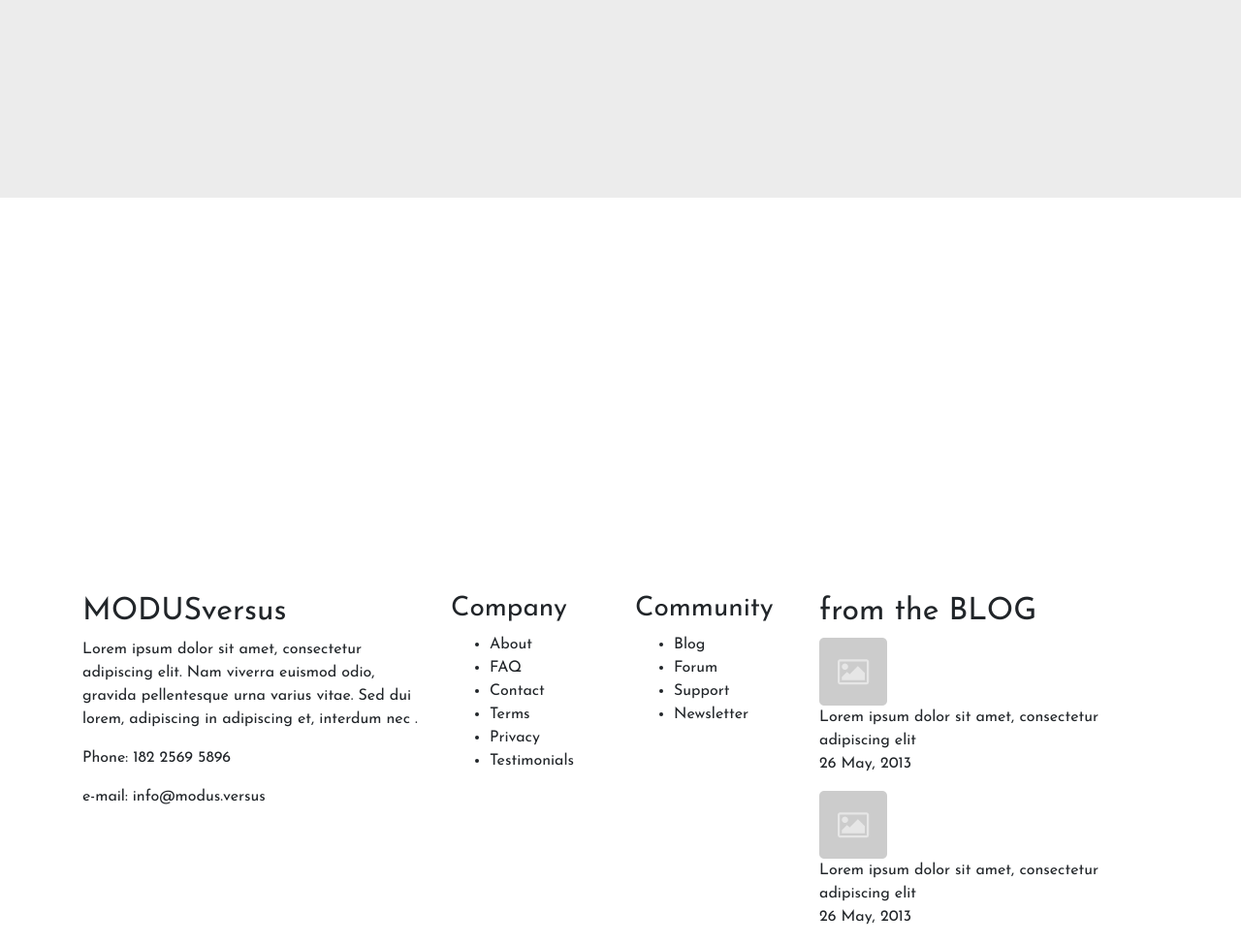
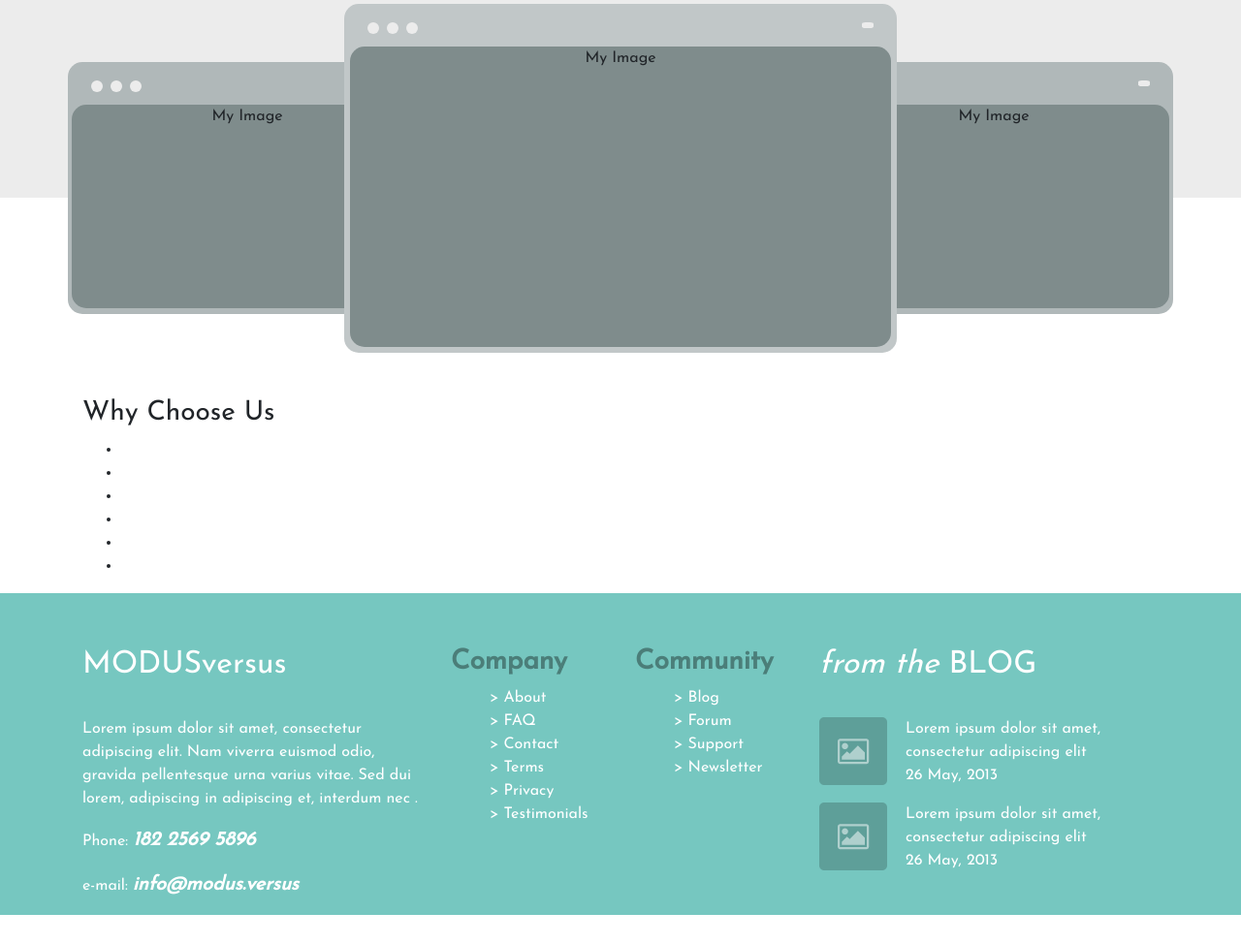
Before and after one commit to Andrian1993/Andrian1993.github.io, a plain HTML site: page index.html in a window 1280 px wide. Shown: the part 1293-2267 px from the top of the page at 97% size. After the commit the page ends 2237 px from the top, so only its background shows below. Drawn offline with nearby package versions, Linux system fonts and the light colour scheme.

Commit message:
About-Header added

```diff
--- a/css/styles.css
+++ b/css/styles.css
@@ -78,8 +78,6 @@ nav{
   background-color: #76c7c0;
 }
 
-
-
 /* intro-services */
 
 .intro-services{
@@ -94,12 +92,24 @@ nav{
   top: 48px;
 }
 
+.brand {
+  display: flex;
+  align-items: center;     /*Центрирование по вертикали */
+}
+
+.brand h3{
+  color: #ffffff;
+  margin-bottom: 0px;
+}
+
 .section-intro .col-xl-3,
 .section-intro .col-xl-9{
   display: flex;
   justify-content: center; /*Центрирование по горизонтали*/
   align-items: center;     /*Центрирование по вертикали */
 }
+
+
 
 .section-intro .row{
   min-height: 102px;
@@ -135,84 +145,157 @@ h5{
   text-align: center;
 }
 
+.about-header .container{
+  position: relative;
+  min-height: inherit;
+}
+
 .about-header h2{
   color: #e1524b;
 }
 
 .why-modus{
   position: relative;
-  top: 70px
+  top: 70px;
+}
+
+.image-card{
+  height: 360px;
+  width: 570px;
+  border-radius: 15px;
+  background: #c1c7c8;
+  position: absolute;
+  bottom: -40%;
+  left: 25%;
+  z-index: 2;
+}
+
+.image-card.right,
+.image-card.left{
+  height: 260px;
+  width: 370px;
+  left: auto;
+  right: 0;
+  bottom: -30%;
+  z-index: 1;
+  background: #b0b8b9;
+}
+
+.image-card.left{
+  right: auto;
+  left: 0;
+}
+
+.image-card .picture{
+  min-height: calc(100% - 50px);
+  max-width: 98%;
+  background: #7f8c8c;
+  border-radius: 15px;
+  margin: 0 auto;
+  margin-top: 29px;
+}
+
+.buttons{
+  padding: 0 20px;
+  padding-top: 15px;
+}
+
+.left-button{
+  display: inline-block;
+  height: 12px;
+  width: 12px;
+  border-radius: 100%;
+  background: #ececec;
+  float: left;
+  margin: 4px;
+}
+
+.right-button{
+  width: 12px;
+  height: 6px;
+  border-radius: 30%;
+  background: #ececec;
+  float: right;
+  margin: 4px;
 }
 
 .about-footer{
   min-height: 408px;
+  display: flex;
+}
+
+.about-footer .container{
+  min-height: 195px;
+
+}
+/* progress bar */
+/* код партнера */
+
+.footer {
+
+  padding-top: 20px;
+  background-image: url(img/linear.png) no-repeat;
+  background-color: #76c7c0;
+
+}
+
+.footer .footer_number {
+  font-size: 20px;
+  font-style: italic;
+  font-weight: 600;
+  margin: 0 auto;
+}
+
+.footer .footer_email {
+  font-size: 20px;
+  font-style: italic;
+  font-weight: 600;
 }
 
 
-/* progress bar */
-/* код партнера */
+.footer p {
+  color: #fff;
+}
+
+.footer h2,h3 {
+  margin-bottom: 35px;
+}
+
+.footer h2 {
+  color: #fff;
+}
+
+.from {
+  font-weight: 100;
+  color: #fff;
+  font-style: italic;
+}
+
+.footer h3 {
+  color: #4b7e79;
+  font-weight: bold;
+}
 
 
-#header{
-  background-color: #aaf0d1; //магическая мята
-  border-bottom: 1px solid gray;
-  text-align: center;
+
+.footer .col-2 ul {
+  color: #FFF;
+
 }
-#top_menu{
-  display: inline-block;
-  list-style: none;
-  padding-left: 0;
-  margin: 0;
+
+.footer .col-2 li {
+    list-style-type: none;
+   }
+
+.footer .col-2 li:before {
+    content: "> "; /* Добавляем в качестве маркера символ */
 }
-#top_menu > li{
-  display: inline-block;
-  position: relative;
+
+.blog img{
+  float: left;
+  margin-right: 19px;
 }
-#top_menu > li > a{
-  display: inline-block;
-  padding: 10px 20px;
-  color: inherit;
-  text-decoration: none;
-  transition: background-color 0.25s, color 0.15s;
+
+.footer .row {
+  padding-top: 15px;
 }
-#top_menu > li > a:hover{
-  color: white;
-  background-color: #a7fc00; // весенний бутон
-}
-#top_menu > li:hover > ul a{
-  opacity: 1;
-}
-#top_menu > li:hover > ul li{
-  height: 40px;
-  opacity: 1;
-}
-.inner_menu{
-  position: absolute;
-  top: 100%;
-  left: 0;
-  list-style: none;
-  padding-left: 0;
-  text-align: left;
-  white-space: nowrap;
-  background-color: #aaf0d1;
-}
-.inner_menu > li{
-  height: 0;
-  opacity: 0;
-  transition: height 0.3s, opacity 0.4s;
-}
-.inner_menu > li > a{
-  width: 100%;
-  display: inline-block;
-  padding: 10px 20px;
-  color: inherit;
-  text-decoration: none;
-  height: inherit;
-  overflow: hidden;
-  opacity: 0;
-  transition: height 0.4s, opacity 0.5s;
-}
-.inner_menu > li > a:hover{
-  color: white;
-  background-color: #a7fc00;
-}
--- a/index.html
+++ b/index.html
@@ -11,14 +11,15 @@
     <script
       src="https://code.jquery.com/jquery-3.3.1.js"
       integrity="sha256-2Kok7MbOyxpgUVvAk/HJ2jigOSYS2auK4Pfzbm7uH60="
-      crossorigin="anonymous"></script>    <title>Document</title>
+      crossorigin="anonymous"></script>
+    <title>Document</title>
   </head>
   <body>
     <nav>
         <div class="container">
           <div class="row">
-            <div class="col-xl-4">
-              <a href="#">MODUSversus</a>
+            <div class="col-xl-4 brand">
+              <h3><strong>MODUS</strong>versus</h3>
             </div>
             <div class="col-xl-8">
               <ul class="top-menu">
@@ -130,11 +131,52 @@
           <h2>WHY MODUS VERSUS?</h2>
           <p>Lorem ipsum dolor sit amet, consectetur adipisicing elit. Blanditiis error eius doloremque.</p>
         </div>
+        <div class="image-card">
+          <div class="buttons">
+            <div class="left-button"></div>
+            <div class="left-button"></div>
+            <div class="left-button"></div>
+            <div class="right-button"></div>
+          </div>
+          <div class="picture">My Image</div>
+        </div>
+        <div class="image-card right">
+          <div class="buttons">
+            <div class="left-button"></div>
+            <div class="left-button"></div>
+            <div class="left-button"></div>
+            <div class="right-button"></div>
+          </div>
+          <div class="picture">My Image</div>
+        </div>
+        <div class="image-card left">
+          <div class="buttons">
+            <div class="left-button"></div>
+            <div class="left-button"></div>
+            <div class="left-button"></div>
+            <div class="right-button"></div>
+          </div>
+          <div class="picture">My Image</div>
         </div>
       </div>
-  <div class="about-footer">
+    </div>
+    <div class="about-footer align-items-end">
       <div class="container">
-
+        <div class="row">
+          <div class="col-3">
+            <h3>Why Choose Us</h3>
+            <ul>
+              <li></li>
+              <li></li>
+              <li></li>
+              <li></li>
+              <li></li>
+              <li></li>
+            </ul>
+          </div>
+          <div class="col-6"></div>
+          <div class="col-3"></div>
+        </div>
       </div>
     </div>
 
@@ -171,13 +213,8 @@
            <p>Lorem ipsum dolor sit amet, consectetur adipiscing elit <br>26 May, 2013</p>
            <img src="img/blogphoto.png" alt="blog photo">
            <p>Lorem ipsum dolor sit amet, consectetur adipiscing elit <br>26 May, 2013</p>
-
-
          </div>
-
        </div>
-
-
       </div>
     </div>
 
```
Lines whose indentation alone changed are shown as unchanged.
